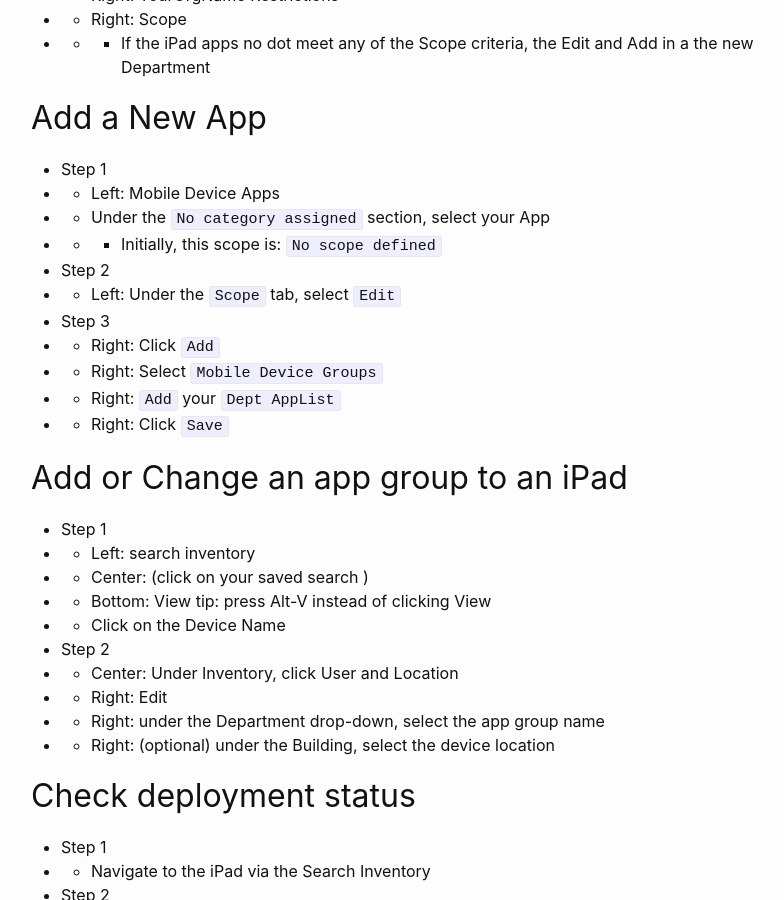
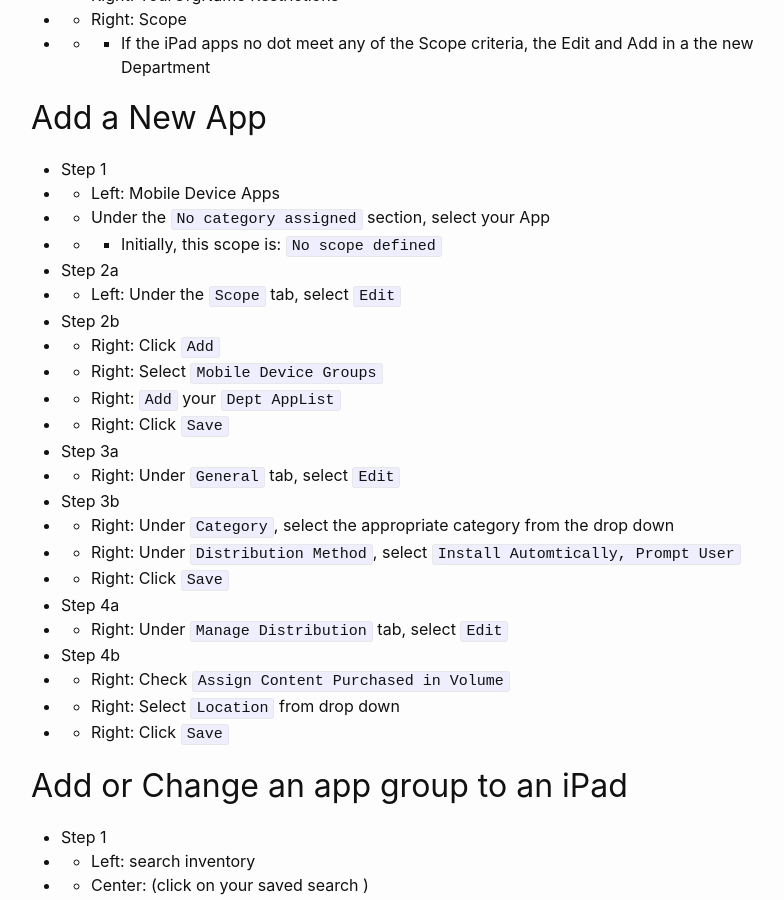
Before and after one commit to jftuga/blog, a Jekyll site: the page built from _posts/2020-08-17--JAMF-iPad-Deployment-Guide.md, in a window 1280 px wide and 900 px high, scrolled down 1987 px. Shown: the whole window, without its empty margins (239-1023 px from the left). Built offline with Jekyll 4.4.1, drawn with Linux system fonts in a browser that asks for light colours.

Commit message:
completed section: Add a New App

```diff
--- a/_posts/2020-08-17--JAMF-iPad-Deployment-Guide.md
+++ b/_posts/2020-08-17--JAMF-iPad-Deployment-Guide.md
@@ -86,13 +86,26 @@ A group may contain one or more apps
 * * Left: Mobile Device Apps
 * * Under the `No category assigned` section, select your App
 * * * Initially, this scope is: `No scope defined`
-* Step 2
+* Step 2a
 * * Left: Under the `Scope` tab, select `Edit`
-* Step 3
+* Step 2b
 * * Right: Click `Add`
 * * Right: Select `Mobile Device Groups`
 * * Right: `Add` your `Dept AppList`
 * * Right: Click `Save`
+* Step 3a
+* * Right: Under `General` tab, select `Edit`
+* Step 3b
+* * Right: Under `Category`, select the appropriate category from the drop down
+* * Right: Under `Distribution Method`, select `Install Automtically, Prompt User`
+* * Right: Click `Save`
+* Step 4a
+* * Right: Under `Manage Distribution` tab, select `Edit`
+* Step 4b
+* * Right: Check `Assign Content Purchased in Volume`
+* * Right: Select `Location` from drop down
+* * Right: Click `Save`
+
 
 ## Add or Change an app group to an iPad
 * Step 1
```
